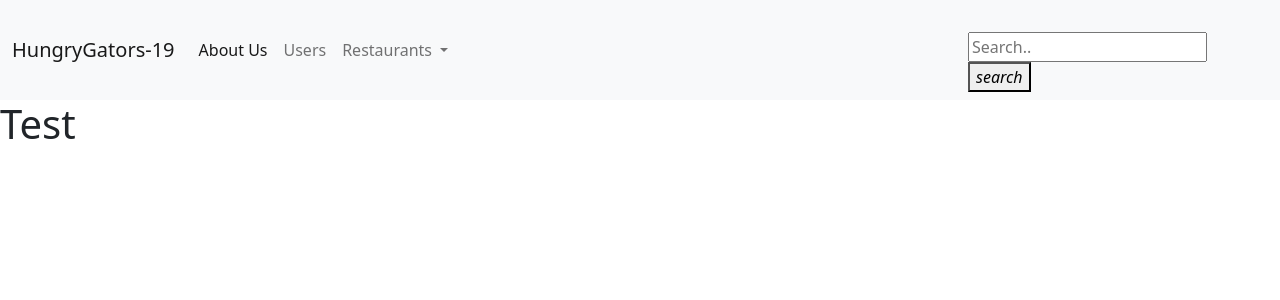
After one commit to jasjahan/CSC848-FinalProject-HungryGators19, a Flask app: template flaskProject/templates/homepage.html in a window 1280 px wide. The commit adds this page. Shown: the top 300 px of the page. Run offline with Flask 2, Linux system fonts and the light colour scheme; the template is opened without the code that fills it, so the values that code supplies are empty; some libraries are stand-ins or nearby versions.

Commit message:
First attempt at getting front-end to work with inheritance

```diff
--- a/flaskProject/templates/base.html
+++ b/flaskProject/templates/base.html
@@ -43,15 +43,14 @@
                     </form>
                 </div>
               </div>
+          </div>
         </nav>
 
         <!-- End of navigation bar -->
 
-      <header  class="w3-display-container w3-content w3-wide" style="max-width:300px;min-width:400px" id="home">
-        <img class="w3-image" src="hungry-alligator-ink-drawing-ready-to-eat-100164258.jpg" alt="HungryGator-19" width="500" height="600">
-       <div class="img-responsive center-block d-block mx-auto">
-          <h1 class="w3-xxlarge"></h1>
-        </div>
+        {% block content %}
+        {% endblock %}
+
 
 </header>
     <link href="https://cdn.jsdelivr.net/npm/bootstrap@5.0.0-beta2/dist/css/bootstrap.min.css" rel="stylesheet" integrity="sha384-BmbxuPwQa2lc/FVzBcNJ7UAyJxM6wuqIj61tLrc4wSX0szH/Ev+nYRRuWlolflfl" crossorigin="anonymous">
@@ -59,5 +58,4 @@
         <script src="https://code.jquery.com/jquery-3.3.1.slim.min.js" integrity="sha384-q8i/X+965DzO0rT7abK41JStQIAqVgRVzpbzo5smXKp4YfRvH+8abtTE1Pi6jizo" crossorigin="anonymous"></script>
         <script src="https://cdnjs.cloudflare.com/ajax/libs/popper.js/1.14.7/umd/popper.min.js" integrity="sha384-UO2eT0CpHqdSJQ6hJty5KVphtPhzWj9WO1clHTMGa3JDZwrnQq4sF86dIHNDz0W1" crossorigin="anonymous"></script>
         <script src="https://stackpath.bootstrapcdn.com/bootstrap/4.3.1/js/bootstrap.min.js" integrity="sha384-JjSmVgyd0p3pXB1rRibZUAYoIIy6OrQ6VrjIEaFf/nJGzIxFDsf4x0xIM+B07jRM" crossorigin="anonymous"></script>
-
     </body>
--- /dev/null
+++ b/flaskProject/templates/homepage.html
@@ -0,0 +1,5 @@
+{% extends "base.html" %}
+{% block title %}Home Page{% endblock %}
+{% block content %}
+<h1>Test</h1>
+{% endblock %}
```
Also changed, not shown: flaskProject/miscellaneous/gator-picture-code.html (added, +7 -0 lines), flaskProject/resources/images/hungry-alligator-ink-drawing-ready-to-eat-100164258.jpg (renamed from flaskProject/templates/hungry-alligator-ink-drawing-ready-to-eat-100164258.jpg). Lines whose indentation alone changed are shown as unchanged.
